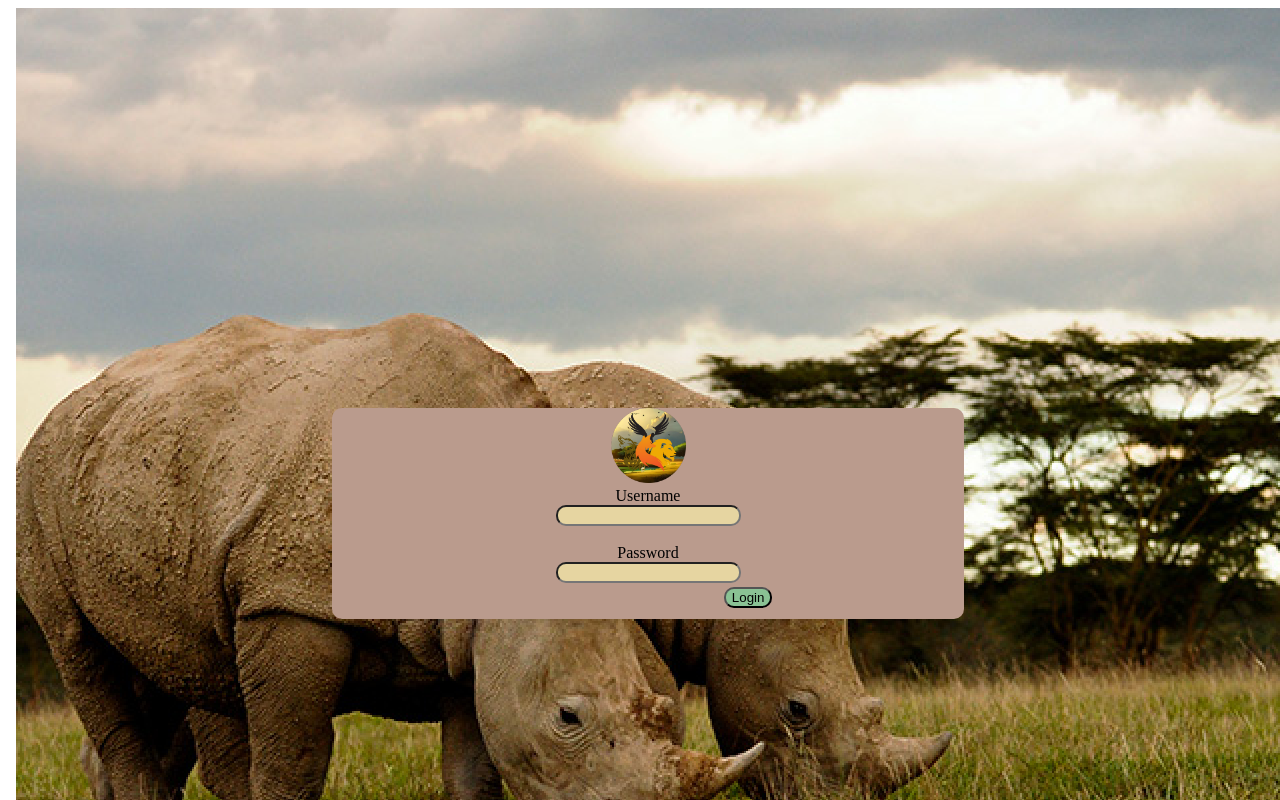
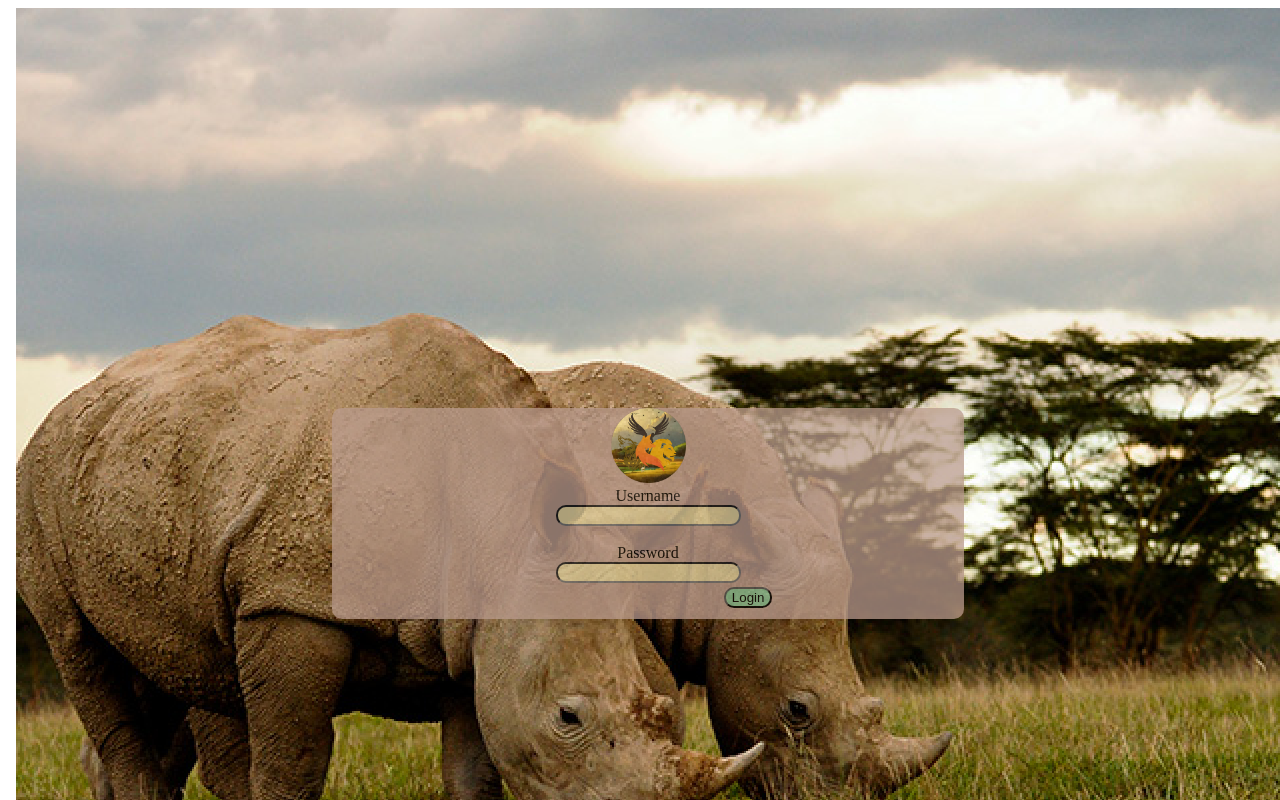
Before and after one commit to snake324/saveWildlife, an Angular app in the folder frontend/: page / in a window 1280 px wide. Shown: the top 800 px of the page. Built offline with nearby package versions, Linux system fonts and the light colour scheme.

Commit message:
update login

```diff
--- a/frontend/src/app/global/login/login.component.scss
+++ b/frontend/src/app/global/login/login.component.scss
@@ -9,7 +9,7 @@ h1 {
     max-width: 50%;
     max-height: 75%;
     border-radius: 10px;
-    opacity: 0.75ccc;
+    opacity: 0.75;
     width: 80%;
     position: absolute;
     top: 40%;
```
